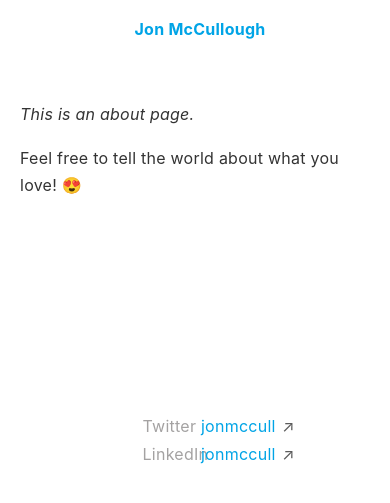
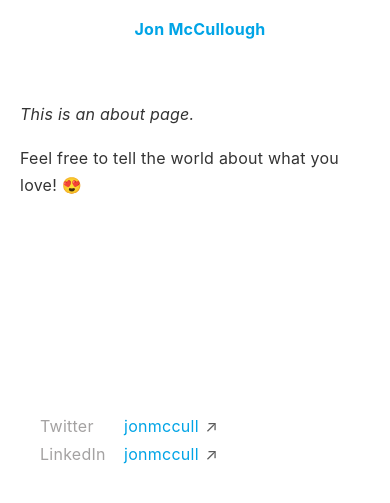
Before and after one commit to jonmccull/digital-garden, a Jekyll site: the page built from _pages/about.md, in a window 390 px wide. Shown: the top 503 px of the page. Built offline with Jekyll 4.4.1, drawn with Linux system fonts in a browser that asks for light colours.

Commit message:
Style, Footer links
Signed-off-by: Jon McCullough <jonmccull@pm.me>

```diff
--- a/_sass/_style.scss
+++ b/_sass/_style.scss
@@ -414,7 +414,7 @@ nav {
     padding: 0px 10px 0px 20px;
   }
   .footer {
-    grid-column-start: 3;
+    grid-column-start: 1;
     grid-column-end: 6;
     padding: 0px 10px 0px 20px;
   }
```
Also changed, not shown: 2 other files.
